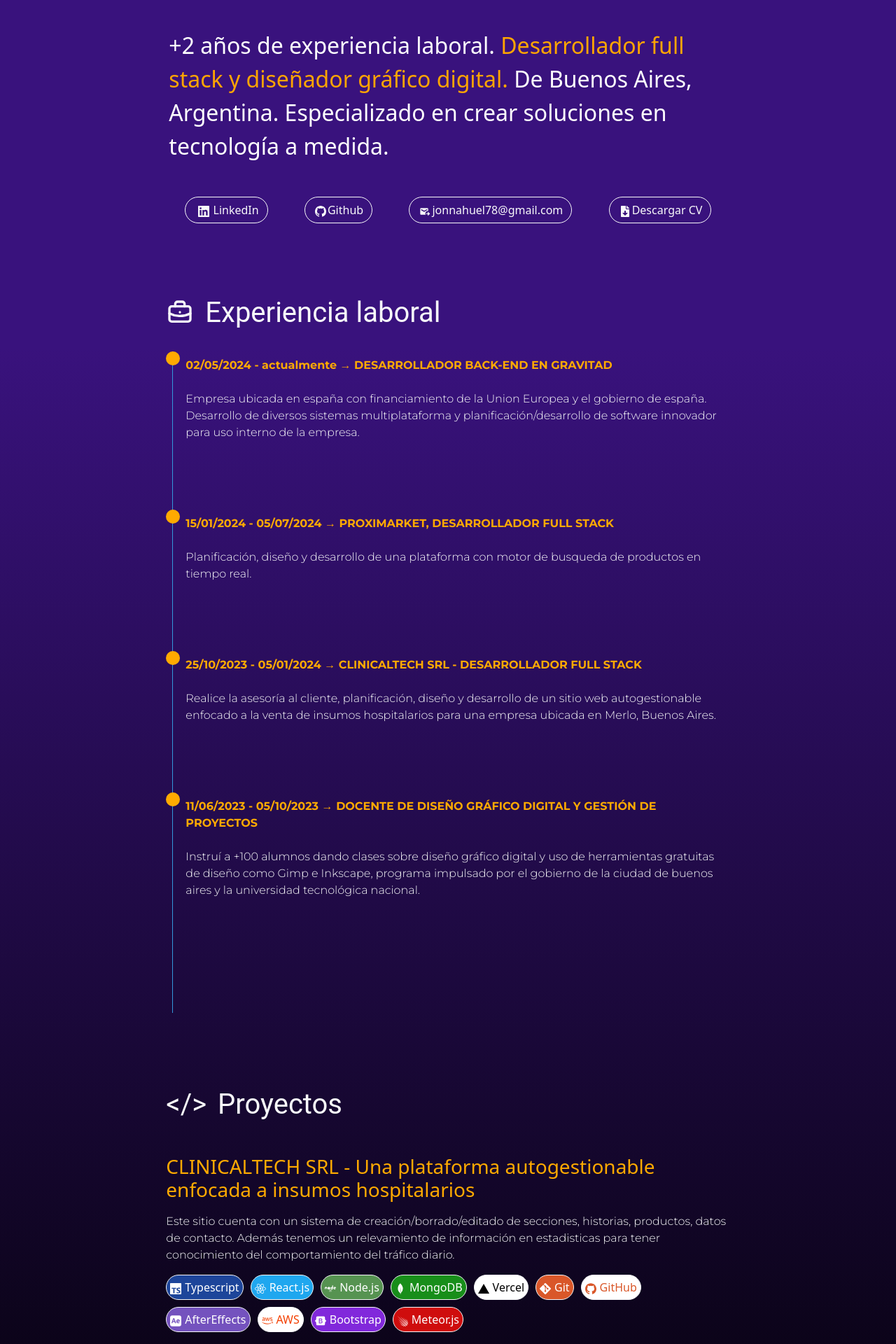
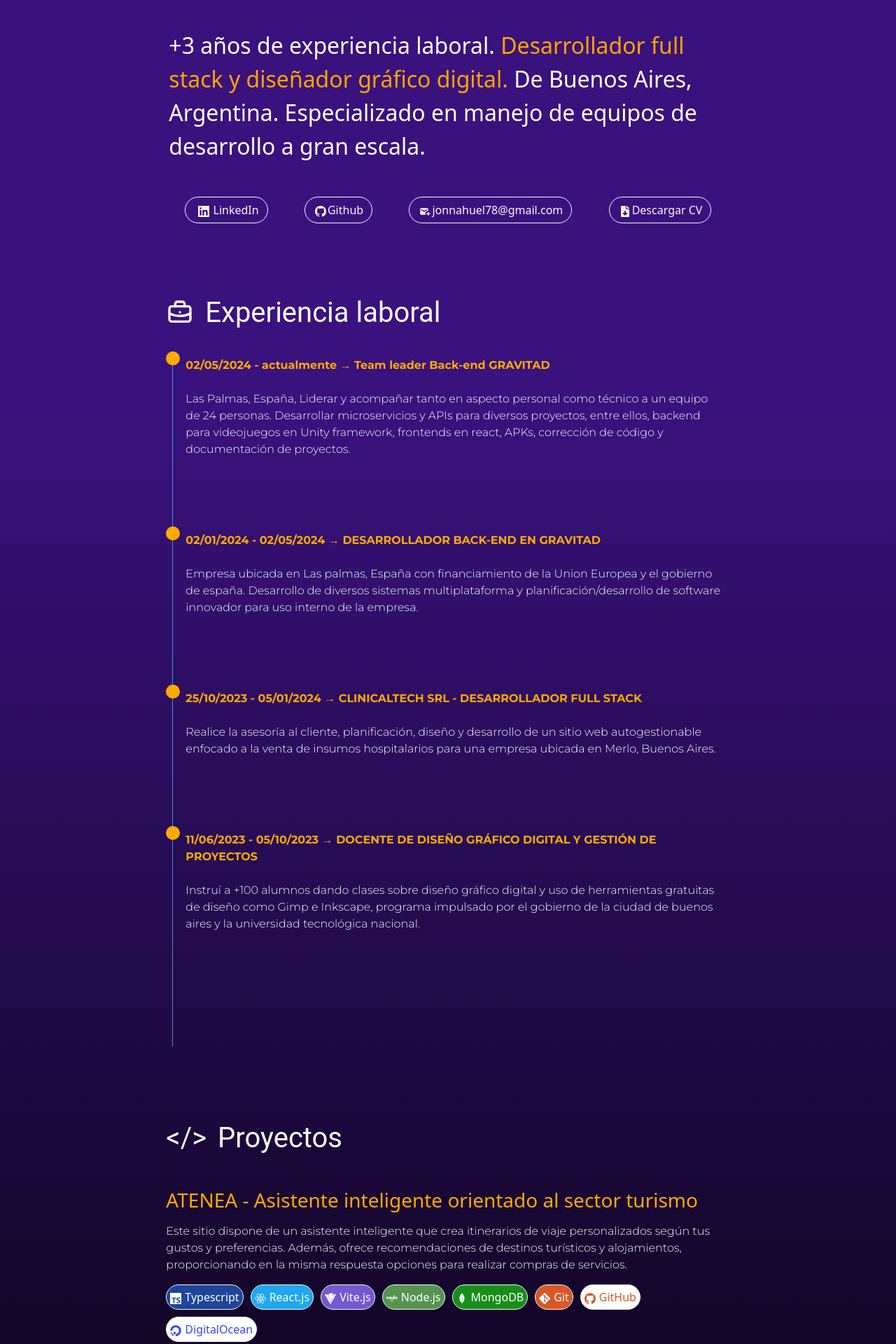
Before and after one commit to jon0010/Mi-Portfolio, a React (Vite) app: page / in a window 1280 px wide. Shown: the part 400-2320 px from the top of the page at 70% size. Built offline with nearby package versions, Linux system fonts and the light colour scheme.

Commit message:
add new exp and description

```diff
--- a/package.json
+++ b/package.json
@@ -16,9 +16,9 @@
     "@mui/icons-material": "^5.11.16",
     "@mui/material": "^5.13.2",
     "@popperjs/core": "^2.11.7",
-    "axios": "^1.4.0",
     "bootstrap": "^5.3.0-alpha3",
     "bootstrap-icons": "^1.10.5",
+    "mi-portfolio": "file:",
     "react": "^18.2.0",
     "react-dom": "^18.2.0",
     "react-icons": "^4.12.0",
--- a/src/Home.jsx
+++ b/src/Home.jsx
@@ -8,7 +8,9 @@ import {
   FaNode,
   FaRegSmileWink,
   FaDocker,
+  FaDigitalOcean,
 } from "react-icons/fa";
+import { IoNewspaper } from "react-icons/io5";
 import { TbBriefcase, TbBrandReactNative, TbWorldWww } from "react-icons/tb";
 import { IoLogoNodejs, IoLogoWhatsapp } from "react-icons/io";
 import { AiFillThunderbolt } from "react-icons/ai";
@@ -40,7 +42,6 @@ import {
 } from "react-icons/si";
 import { DiNginx } from "react-icons/di";
 import { Link } from "react-router-dom";
-import clinicaltech from "./assets/clinicaltech.png";
 import proximarket from "../src/assets/proximarket.png";
 import "./home.css";
 
@@ -313,18 +314,25 @@ const Home = () => {
       backgroundColor: "#FB0E35",
       color: "white",
     },
+    {
+      name: "DigitalOcean",
+      documentationUrl: "https://www.digitalocean.com/",
+      Icon: <FaDigitalOcean />,
+      backgroundColor: "white",
+      color: "#3545ff",
+    },
   ];
 
   const eventsData = [
     {
-      date: "02/05/2024 - actualmente → DESARROLLADOR BACK-END EN GRAVITAD",
+      date: "02/05/2024 - actualmente → Team leader Back-end GRAVITAD",
       event:
-        "Empresa ubicada en españa con financiamiento de la Union Europea y el gobierno de españa. Desarrollo de diversos sistemas multiplataforma y planificación/desarrollo de software innovador para uso interno de la empresa.",
+        "Las Palmas, España, Liderar y acompañar tanto en aspecto personal como técnico a un equipo de 24 personas. Desarrollar microservicios y APIs para diversos proyectos, entre ellos, backend para videojuegos en Unity framework, frontends en react, APKs, corrección de código y documentación de proyectos.",
     },
     {
-      date: "15/01/2024 - 05/07/2024 → PROXIMARKET, DESARROLLADOR FULL STACK",
+      date: "02/01/2024 - 02/05/2024 → DESARROLLADOR BACK-END EN GRAVITAD",
       event:
-        "Planificación, diseño y desarrollo de una plataforma con motor de busqueda de productos en tiempo real.",
+        "Empresa ubicada en Las palmas, España con financiamiento de la Union Europea y el gobierno de españa. Desarrollo de diversos sistemas multiplataforma y planificación/desarrollo de software innovador para uso interno de la empresa.",
     },
     {
       date: "25/10/2023 - 05/01/2024 → CLINICALTECH SRL - DESARROLLADOR FULL STACK",
@@ -383,7 +391,7 @@ const Home = () => {
           </div>
           <div className="col-12 col-md-8">
             <button
-              className="rounded-pill p-1 mt-3 border border-danger border-3 fw-semibold"
+              className="rounded-pill p-1 mt-3 border-danger border-3 fw-semibold"
               style={{
                 color: "red",
                 backgroundColor: "aliceblue",
@@ -408,13 +416,13 @@ const Home = () => {
 
         <div className="ms-1">
           <p className="texto text-white text-start mt-5 fs-2">
-            +2 años de experiencia laboral.{" "}
+            +3 años de experiencia laboral.{" "}
             <span style={{ color: "orange" }}>
               Desarrollador full stack y diseñador gráfico digital.
             </span>{" "}
             <span>De Buenos Aires, Argentina.&nbsp;</span>
             <span>
-              Especializado en crear soluciones en tecnología a medida.
+              Especializado en manejo de equipos de desarrollo a gran escala.
             </span>
           </p>
         </div>
@@ -479,30 +487,26 @@ const Home = () => {
           <span className="me-3 mb-2">&lt;/&gt;</span>Proyectos
         </h1>
         <h2 className="fs-3 mt-5" style={{ color: "#ffaa00" }}>
-          CLINICALTECH SRL - Una plataforma autogestionable enfocada a insumos
-          hospitalarios
+          ATENEA - Asistente inteligente orientado al sector turismo
         </h2>
         <p className="PORTFOLIO_FONT_4 mt-3">
-          Este sitio cuenta con un sistema de creación/borrado/editado de
-          secciones, historias, productos, datos de contacto. Además tenemos un
-          relevamiento de información en estadisticas para tener conocimiento
-          del comportamiento del tráfico diario.
+          Este sitio dispone de un asistente inteligente que crea itinerarios de
+          viaje personalizados según tus gustos y preferencias. Además, ofrece
+          recomendaciones de destinos turísticos y alojamientos, proporcionando
+          en la misma respuesta opciones para realizar compras de servicios.
         </p>
         <div style={{ display: "flex", flexWrap: "wrap", gap: "10px" }}>
           {pillProps
             .filter((pill) =>
               [
                 "React.js",
-                "Meteor.js",
-                "Bootstrap",
+                "Typescript",
+                "Vite.js",
                 "MongoDB",
-                "AWS",
-                "Typescript",
-                "AfterEffects",
                 "Node.js",
-                "Vercel",
                 "Git",
                 "GitHub",
+                "DigitalOcean",
               ].some((tech) => pill.name.includes(tech))
             )
             .map((pill, index) => (
@@ -532,8 +536,8 @@ const Home = () => {
         </div>
         <img
           className="mt-4 rounded-2 img-fluid"
-          src={clinicaltech}
-          alt="clinicaltech"
+          src="https://res.cloudinary.com/dkpotpaaf/image/upload/v1739808656/ypzc3dxfcyhvvfc4q2ya.png"
+          alt="atenea_img"
           width={1000}
         />
         <br />
@@ -542,7 +546,7 @@ const Home = () => {
           style={{ padding: "8px" }}
         >
           <a
-            href="https://clinicaltechsrl.com.ar/"
+            href="https://www.ateneasys.net/"
             target="_blank"
             rel="noopener noreferrer"
             style={{ textDecoration: "none", color: "inherit" }}
@@ -551,6 +555,22 @@ const Home = () => {
               style={{ width: "30px", fontSize: "28px", marginRight: "5px" }}
             />
             Ir al sitio web
+          </a>
+        </button>
+        <button
+          className="mt-3 mb-5 rounded-5 PORTFOLIO_FONT_4 fw-semibold"
+          style={{ padding: "8px" }}
+        >
+          <a
+            href="https://www.europapress.es/andalucia/noticia-gravitad-presenta-plataforma-tecnologica-permite-aumentar-ventas-personalizar-experiencia-viajero-20250129114659.html"
+            target="_blank"
+            rel="noopener noreferrer"
+            style={{ textDecoration: "none", color: "inherit" }}
+          >
+            <IoNewspaper
+              style={{ width: "30px", fontSize: "28px", marginRight: "5px" }}
+            />
+            Articulo sobre atenea
           </a>
         </button>
       </div>
@@ -646,18 +666,22 @@ const Home = () => {
             className="col-sm-12 col-md-8 text-start d-flex align-items-center justify-content-center"
             style={{ lineHeight: "32px" }}
           >
-            Me llamo jon nahuel pereyra (si así es como se escribe, jon 😌).
-            Empecé en la programación hace poco más de dos años. Actualmente
-            trabajo en Gravitad, aceleradora de proyectos.
+            Me llamo jon nahuel pereyra. Empecé en la programación hace poco más
+            de tres años. Actualmente trabajo en Gravitad, aceleradora de
+            proyectos.
             <br />
             <br />
-            Algunos de mis éxitos incluyen formar el equipo de desarrollo de
-            software freelance "4Coders TEAM". Fue la mejor decisión que pude
-            haber tomado en cuanto a crecimiento personal y profesional 🚀✨.
-            Actualmente, formo parte del grupo SPARTANS dentro de Gravitad,
-            donde ademas de desarrollar proyectos diversos, creamos nuevas
-            herramientas de gran utilidad para la empresa y la comunidad open
-            source.
+            Como director del departamento de backend, algunos de mis logros
+            son: <br /> <br /> ✅ Fundar las divisiones de backend (web, videojuegos, APIs y
+            servicios de terceros, sistemas internos, blockchain,
+            comunicaciones, sistemas de inventario, QA testing).
+            <br />
+            ✅ Crear herramientas y dar de alta microservicios necesarios para
+            cumplir con los desafíos técnicos. <br /> ✅ Asignar líderes de equipo por
+            division. <br /> ✅ Confeccionar la version de backend para blockchain.  <br />✅
+            Confeccionar la version 3.0 de backend. <br /> ✅ Fundar las jornadas de
+            capacitación para el equipo. <br /> ✅ Impulsar el uso de clickUp para la
+            gestión de proyectos.
             <br />
             <br />
             Como diseñador gráfico, di clases en modalidad virtual para más de
```
Also changed, not shown: src/assets/clinicaltech.png (deleted), 1 other file (tests, documents, lock files or other folders).
